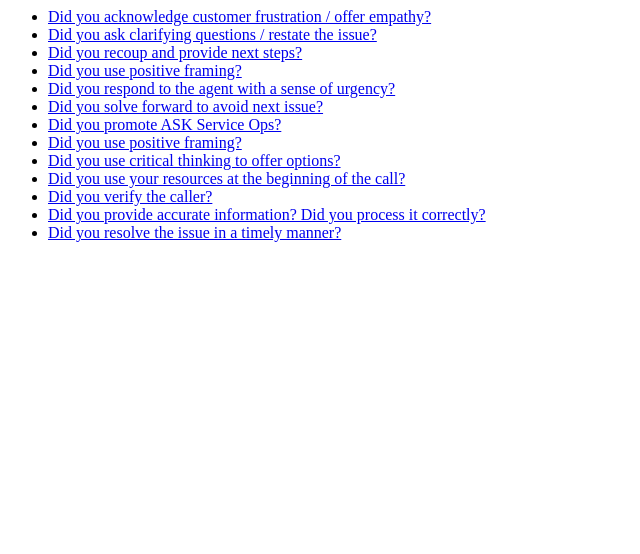
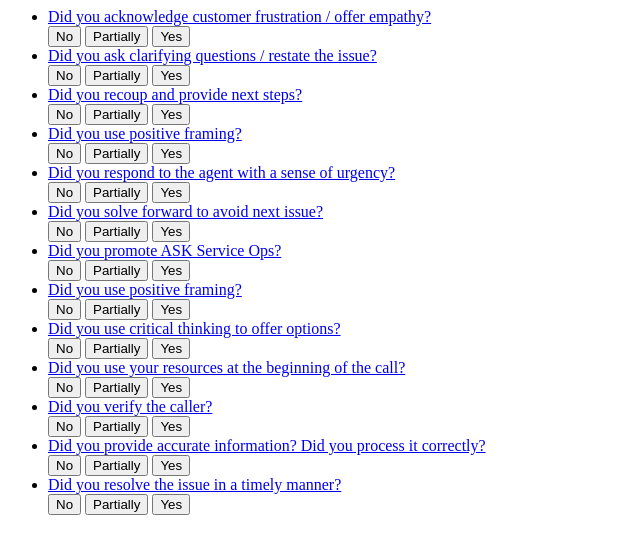
Before and after one commit to gabesharpton/call-tracker-backend, a Django app: page /callApp/ in a window 1280 px wide. Shown: the top 554 px of the page, without its empty margins (0-640 px from the left). Run offline with Django 3.2, Linux system fonts and the light colour scheme; data comes from the database, SQL or seed files in the repository.

Commit message:
added empty buttons to each question

```diff
--- a/backend/callTracker/callApp/templates/Call-survey.html
+++ b/backend/callTracker/callApp/templates/Call-survey.html
@@ -1,7 +1,12 @@
 {% if question_list %}
     <ul>
     {% for question in question_list %}
+    <div>
         <li><a href="/callApp/{{ question.id }}/">{{ question.question_text }}</a></li>
+            <button type="button">No</button>
+            <button type="button">Partially</button>
+            <button type="button">Yes</button>
+    </div>
     {% endfor %}
     </ul>
 {% else %}
```
